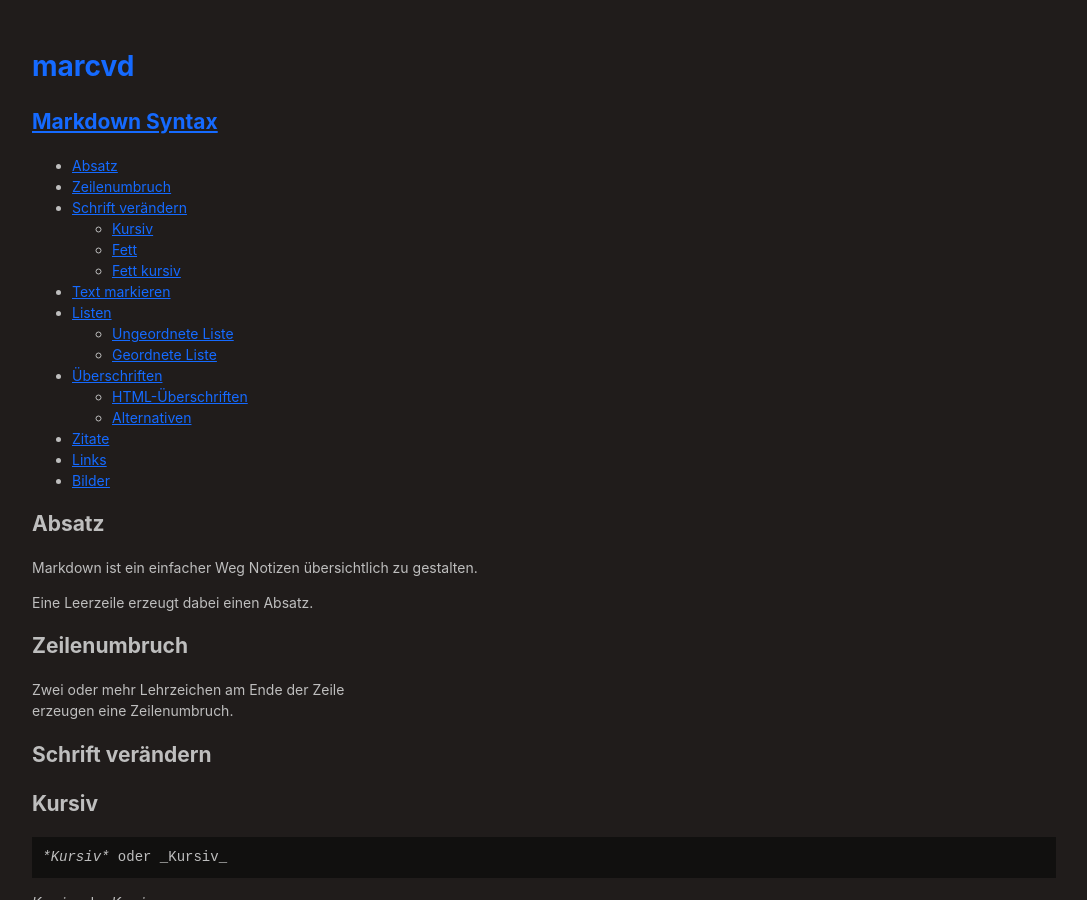
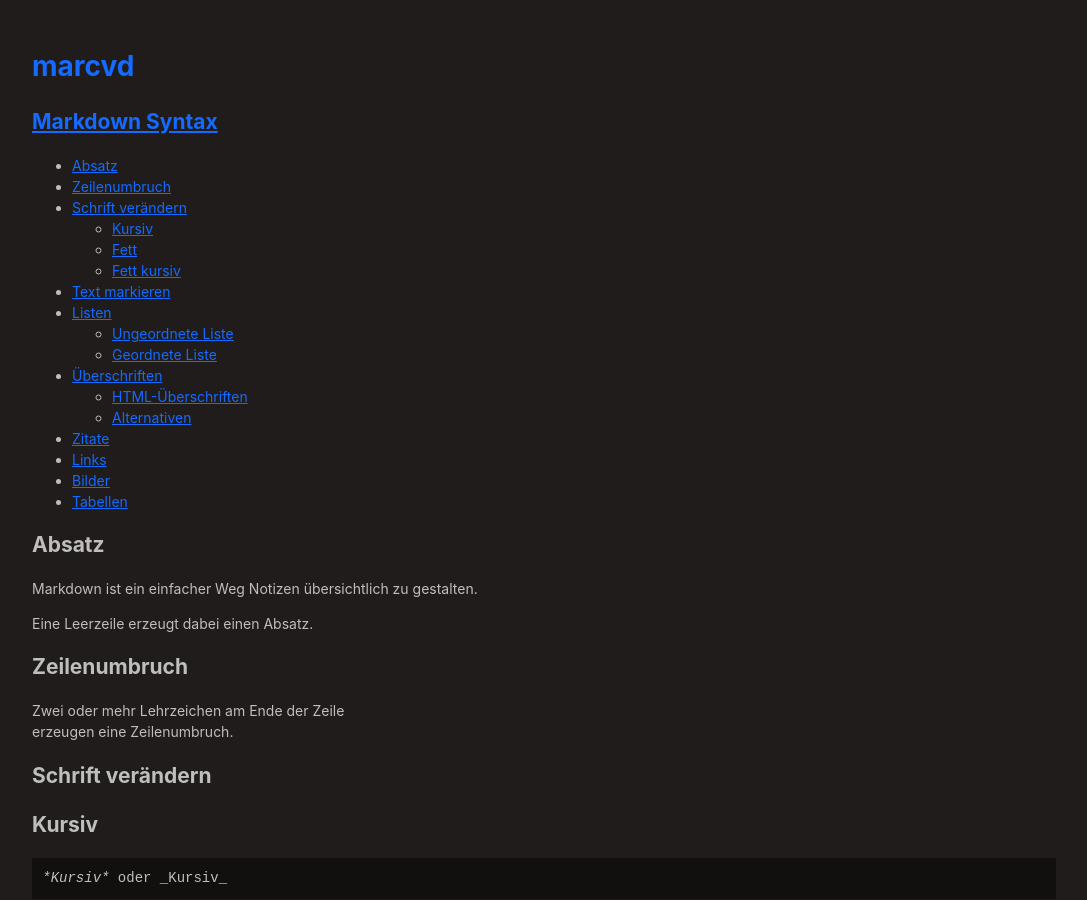
Before and after one commit to marc-q/marc-q.github.io, a Jekyll site: the page built from wiki/markdown.md, in a window 1280 px wide and 900 px high. Shown: the whole window, without its empty margins (96-1183 px from the left). Built offline with Jekyll 4.4.1, drawn with Linux system fonts in a browser that asks for light colours; the repository's description, which GitHub fills in, is left out.

Commit message:
Update markdown.md

```diff
--- a/wiki/markdown.md
+++ b/wiki/markdown.md
@@ -19,6 +19,7 @@ title: Markdown Syntax
 * [Zitate](#zitate)
 * [Links](#links)
 * [Bilder](#bilder)
+* [Tabellen](#tabellen)
 
 Absatz
 ======
```
